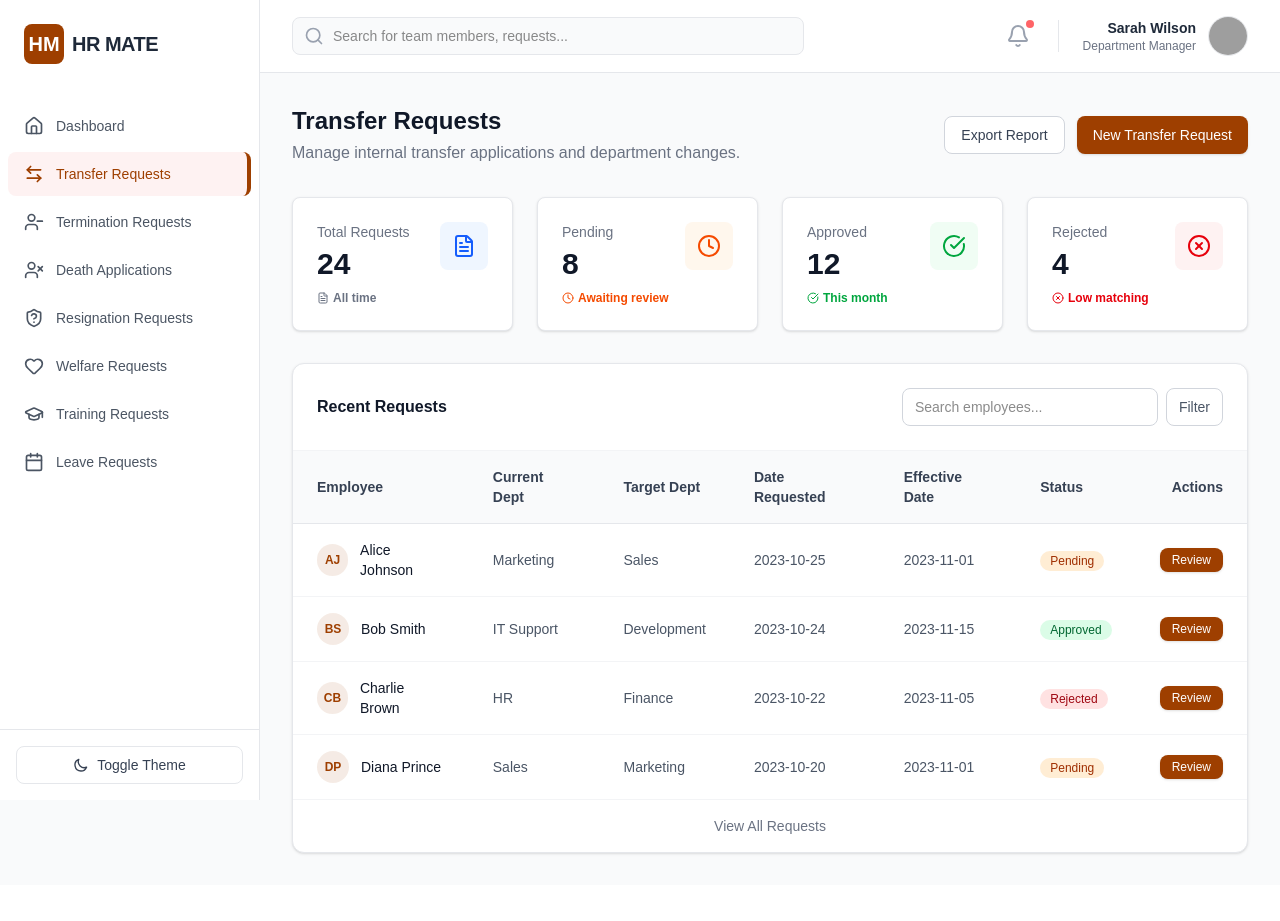
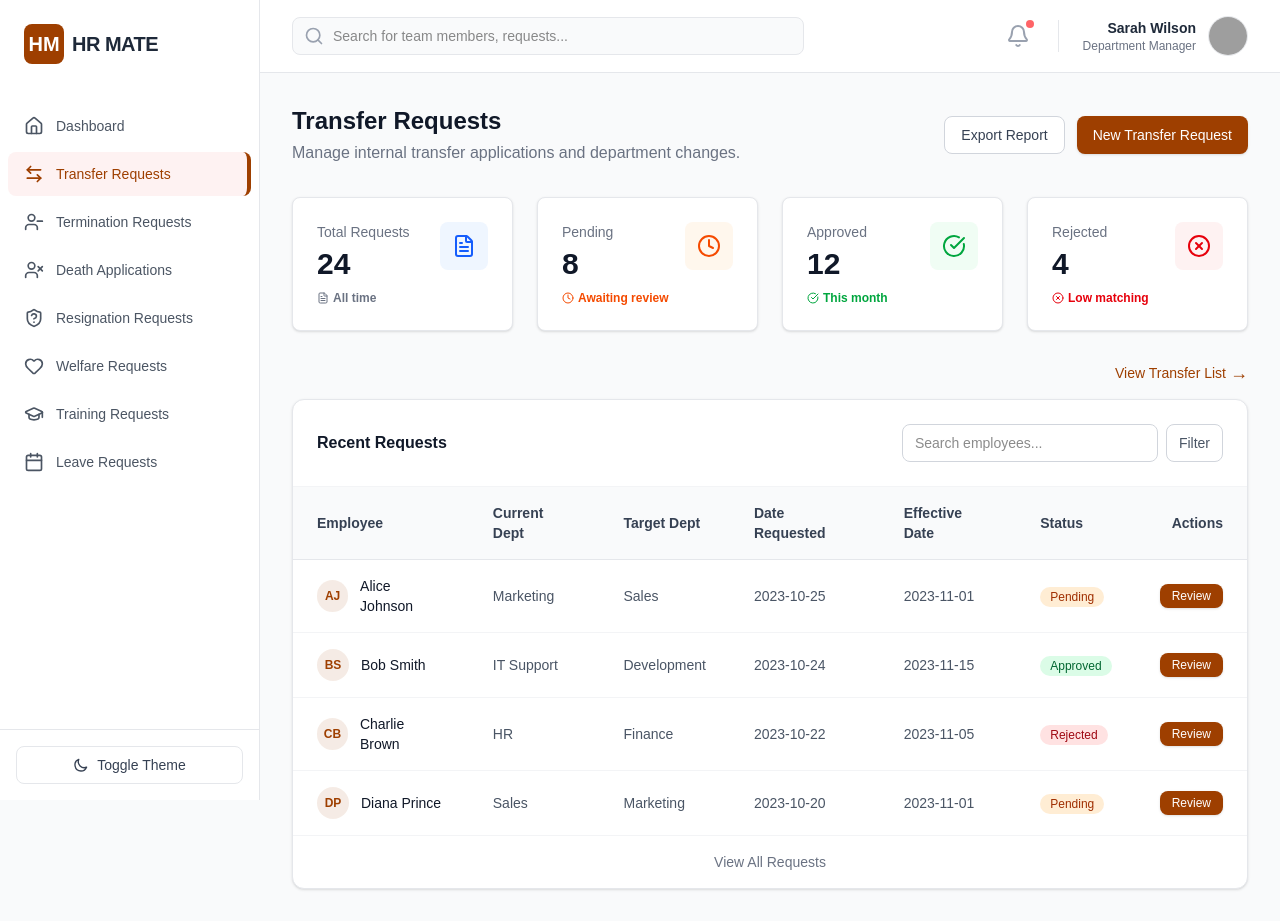
Before and after one commit to Ruhini-Udara/Nexora_HRMS_frontend, a Next.js app: page /manager/transfer in a window 1280 px wide. Before the commit the page ends 885 px from the top, so only its background shows below. Built offline with nearby package versions, Linux system fonts and the light colour scheme; grey boxes are pictures that could not be loaded.

Commit message:
Manager Transfer Request Page Created

```diff
--- a/src/app/manager/transfer/page.tsx
+++ b/src/app/manager/transfer/page.tsx
@@ -31,6 +31,12 @@ export default function TransferRequestsPage() {
                 <div className="lg:col-span-3">
 
 
+
+                    <div className="flex justify-end mb-4">
+                        <Link href="#" className="text-primary text-sm font-medium hover:underline flex items-center gap-1">
+                            View Transfer List <span className="text-lg leading-none">&rarr;</span>
+                        </Link>
+                    </div>
                     <TransferTable />
                 </div>
             </div>
--- a/src/components/manager/transfer/TransferTable.tsx
+++ b/src/components/manager/transfer/TransferTable.tsx
@@ -1,4 +1,5 @@
 import { MoreHorizontal, Eye, Check, X } from 'lucide-react';
+import Link from 'next/link';
 
 export default function TransferTable() {
     const requests = [
```
